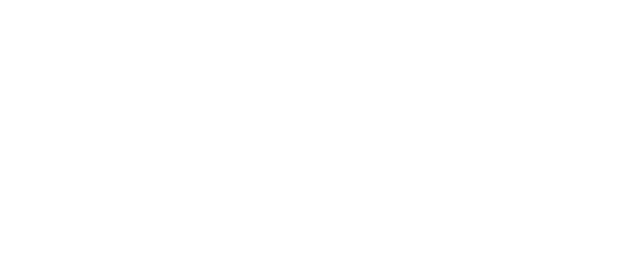
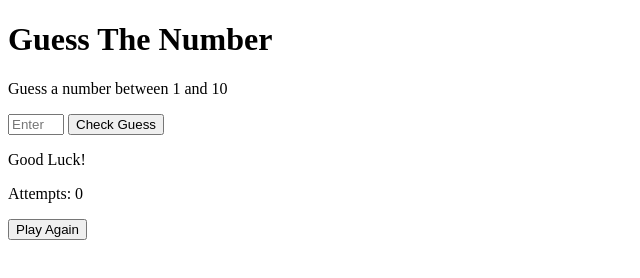
Before and after one commit to chandikagihan2/NumberGuessingGame, a plain HTML site: page index.html in a window 1280 px wide. Shown: the whole page, without its empty margins (0-640 px from the left). Drawn offline with Linux system fonts and the light colour scheme.

Commit message:
Refactor HTML structure and add game elements for Number Guessing Game

```diff
--- a/index.html
+++ b/index.html
@@ -12,8 +12,30 @@
 
 <body>
 
+    <body>
+        <div class="game-container">
+
+            <h1>Guess The Number</h1>
+
+            <p class="description">
+                Guess a number between 1 and 10
+            </p>
+
+            <input type="number" id="guessInput" placeholder="Enter your guess" min="1" max="10">
+
+            <button id="checkButton">Check Guess</button>
+
+            <p id="message">Good Luck!</p>
+
+            <p id="attempts">Attempts: 0</p>
+
+            <button id="restartButton">Play Again</button>
+
+        </div>
+
+        <script src="script.js"></script>
 
 
-</body>
+    </body>
 
 </html>
```
